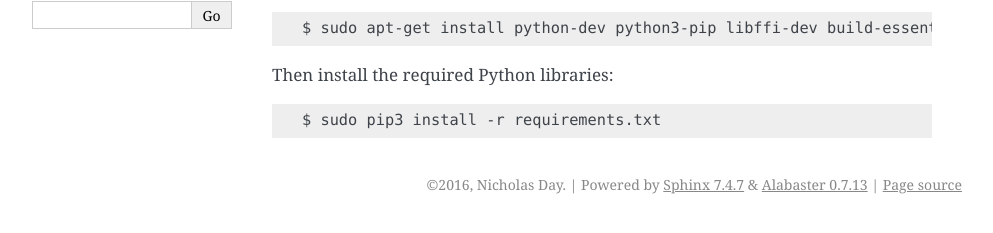
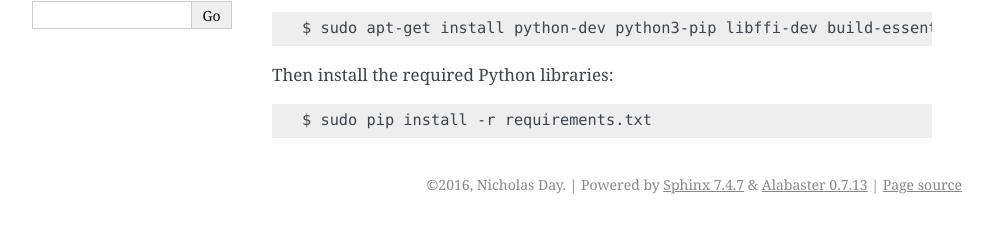
Before and after one commit to ECGHelloWorld/PhoenixNow, a Sphinx documentation site: the page built from docs/gettingstarted.rst, in a window 1280 px wide. Shown: the part 268-501 px from the top of the page, without its empty margins (148-1141 px from the left). Built offline with Sphinx 7.4.7, drawn with Linux system fonts in a browser that asks for light colours.

```diff
--- a/docs/gettingstarted.rst
+++ b/docs/gettingstarted.rst
@@ -15,4 +15,4 @@ Then install the required Python libraries:
 
 .. code-block:: shell
 
-    $ sudo pip3 install -r requirements.txt
+    $ sudo pip install -r requirements.txt
```
Also changed, not shown: README.md (+0 -6 lines).
